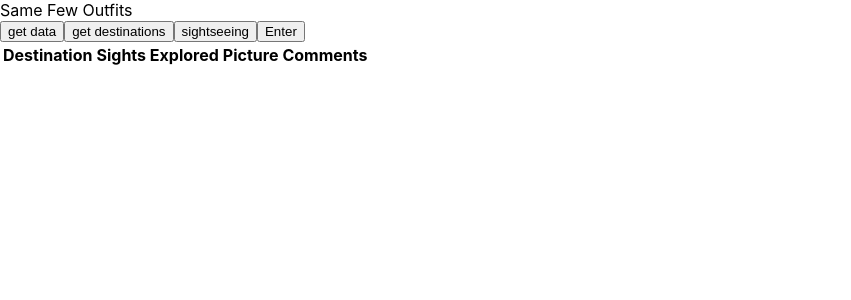
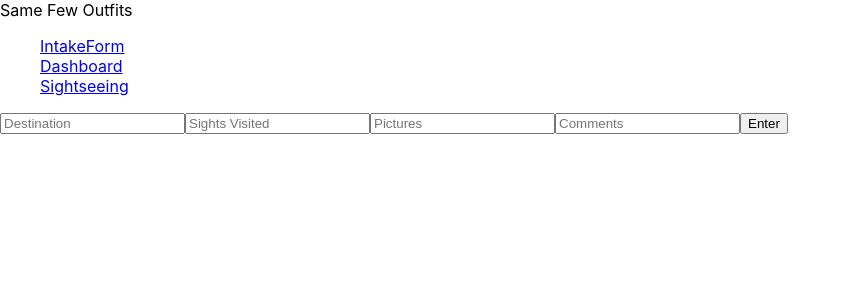
Before and after one commit to KManthrige/SameFewOutfits, a React (Create React App) app: page /intakeForm in a window 1280 px wide. Shown: the top 300 px of the page, without its empty margins (0-851 px from the left). Built offline with nearby package versions, Linux system fonts and the light colour scheme.

Commit message:
added react router dom

```diff
--- a/src/App.js
+++ b/src/App.js
@@ -1,10 +1,5 @@
 // import { useEffect } from "react";
-import * as React from "react";
-// import * as ReactDOM from "react-DOM/client";
-// import {
-//   createBrowweRouter,
-//   RouterProvider,
-// } from "react-router-dom";
+import { Route, Routes, Link } from "react-router-dom";
 
 import Dashboard from "./Dashboard";
 import Sightseeing from "./Sightseeing";
@@ -23,24 +18,30 @@ export default function App() {
   //   getDestinationsData()
   // }, [])
 
-  const getAPI = async () => {
-    try {
-      const response = await fetch("/api")
-      const data = await response.json()
-      console.log("data", data)
-    } catch (error) {
-      console.log("Error Fetching Data", error)
-    }
-  }
 
   return (
     <>
+      <div>
         <div>Same Few Outfits</div>
-      <button onClick={getAPI}>get data</button>
-      <Dashboard/>
-      <Sightseeing/>
-      <IntakeForm/>
-      <table>
+
+      </div>
+      <nav>
+        <ul>
+          <Link to="/intakeForm">IntakeForm</Link>
+          <br />
+          <Link to="/dashboard">Dashboard</Link>
+          <br />
+          <Link to="/sightseeing">Sightseeing</Link>
+        </ul>
+      </nav>
+      <Routes>
+
+        {/* <Dashboard />
+        <Sightseeing /> */}
+        <Route path="/intakeForm" element={<IntakeForm />} />
+        <Route path="/dashboard" element={<Dashboard />} />
+        <Route path="/sightseeing" element={<Sightseeing />} />
+        {/* <table>
           <thead>
             <tr>
               <th>Destination</th>
@@ -52,8 +53,8 @@ export default function App() {
           <tbody>
 
           </tbody>
-      </table>
-
+        </table> */}
+      </Routes>
     </>
   );
 }
--- a/src/IntakeForm.js
+++ b/src/IntakeForm.js
@@ -1,8 +1,34 @@
+import { useState } from "react"
 
 export default function IntakeForm() {
-    const enter = () => {
+    const [addNew, setAddNew] = useState ({
+        destination: "",
+        sights: "",
+        pictures: "",
+        comments: "",
+    })
+
+    const handleIntake = (event) => {
+        setAddNew ((prevState) => ({
+            ...prevState,
+            [event.target.name]: event.target.value
+        }))
+    }
+
+    const addIntake = () => {
         console.log("Enter")
     }
+
+
     return (
-    <button onClick={enter}>Enter</button>
-)}
+        <>
+        <input name="destination" className="destination" placeholder="Destination" onChange={handleIntake} value={addNew.destination}/>
+        <input name="sights" className="sights" placeholder="Sights Visited" onChange={handleIntake} value={addNew.sights}/>
+        <input name="pictures" className="pictures" placeholder="Pictures" onChange={handleIntake} value={addNew.pictures}/>
+        <input name="comments" className="comments" placeholder="Comments" onChange={handleIntake} value={addNew.comments}/>
+        <button onClick={addIntake}>Enter</button>
+
+
+        </>
+    )
+}
--- a/src/Sightseeing.js
+++ b/src/Sightseeing.js
@@ -4,7 +4,7 @@ export default function Sightseeing() {
         try {
           const response = await fetch ("api/sightseeingData")
           const data = await response.json()
-          console.log("site seeing", data)
+          console.log("sightseeing", data)
         } catch (error) {
           console.log("Error Fetching Data", error)
         }
--- a/src/index.js
+++ b/src/index.js
@@ -1,5 +1,6 @@
 import React from 'react';
 import ReactDOM from 'react-dom/client';
+import { BrowserRouter } from 'react-router-dom';
 import './index.css';
 import App from './App';
 import reportWebVitals from './reportWebVitals';
@@ -7,7 +8,9 @@ import reportWebVitals from './reportWebVitals';
 const root = ReactDOM.createRoot(document.getElementById('root'));
 root.render(
   <React.StrictMode>
+    <BrowserRouter>
     <App />
+    </BrowserRouter>
   </React.StrictMode>
 );
 
```
Also changed, not shown: 1 other file (tests, documents, lock files or other folders). Lines whose indentation alone changed are shown as unchanged.
